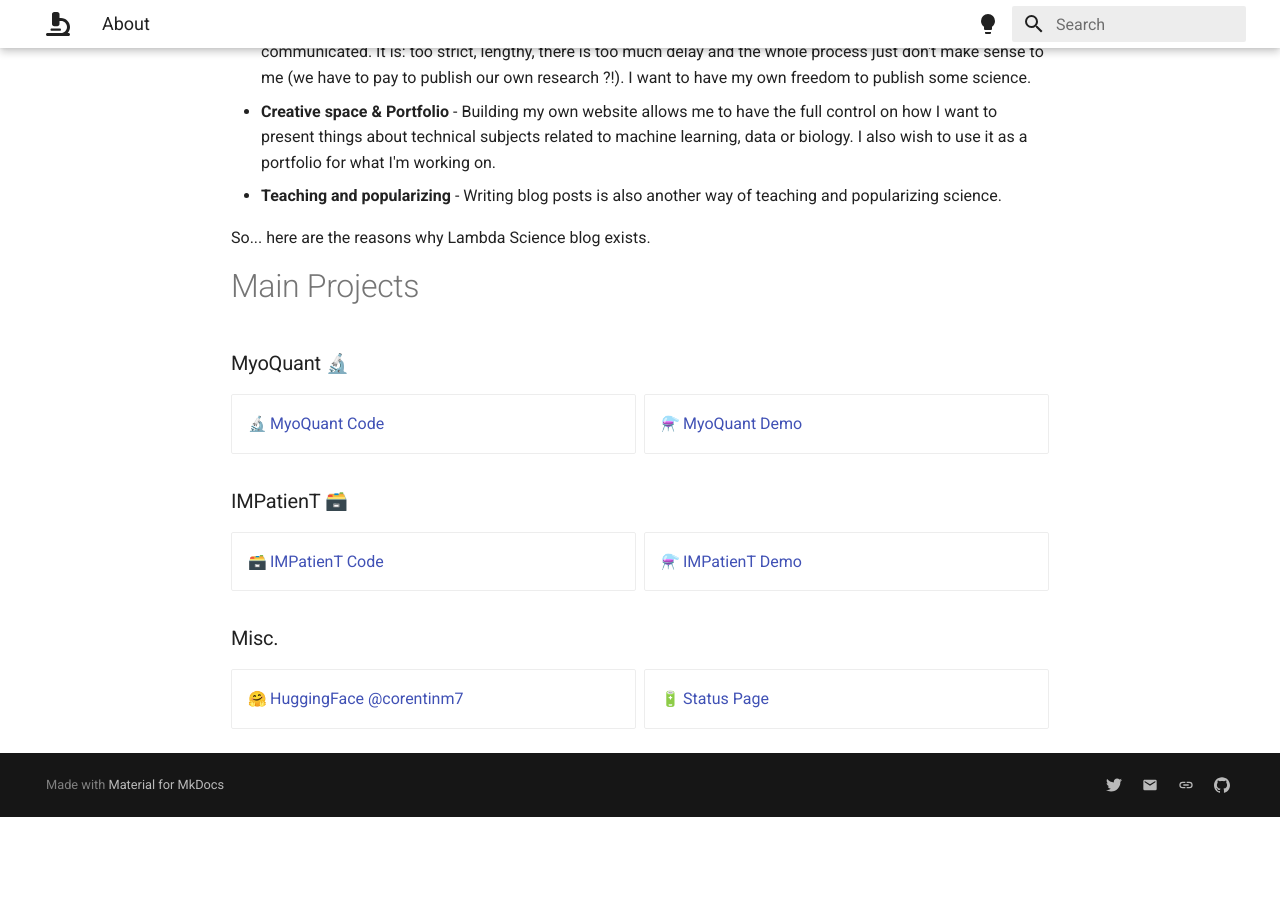
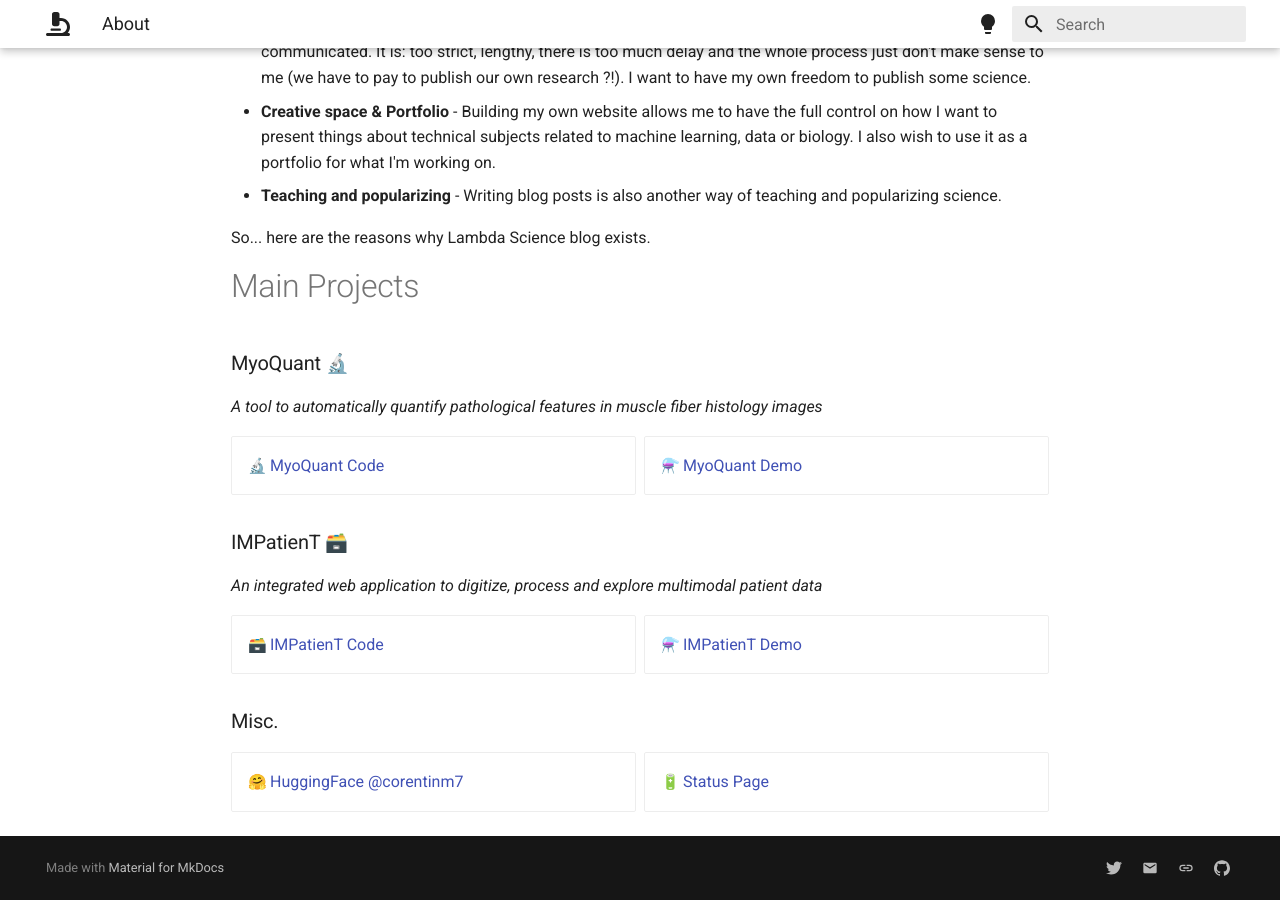
Before and after one commit to lambda-science/lambda-science.github.io, an MkDocs documentation site: the page built from docs/aboutme.md, in a window 1280 px wide and 900 px high, scrolled down 618 px. Built offline with MkDocs 1.6.1 and Material for MkDocs 9.7.7, drawn with Linux system fonts in a browser that asks for light colours; emoji names are drawn with the system emoji font; before the commit the page ends 1435 px from its top, so only the background shows below that.

Commit message:
description

```diff
--- a/docs/aboutme.md
+++ b/docs/aboutme.md
@@ -32,12 +32,16 @@ So... here are the reasons why Lambda Science blog exists.
 
 ### MyoQuant :microscope:
 
+_A tool to automatically quantify pathological features in muscle fiber histology images_
+
 <div class="grid cards" markdown>
 - [:microscope: MyoQuant Code](https://twitter.com/corentinm_py)
 - [:alembic: MyoQuant Demo](mailto:lambdascience@tutanota.com)
 </div>
 
 ### IMPatienT :card_box:
+
+_An integrated web application to digitize, process and explore multimodal patient data_
 
 <div class="grid cards" markdown>
 - [:card_box: IMPatienT Code](https://twitter.com/corentinm_py)
```
